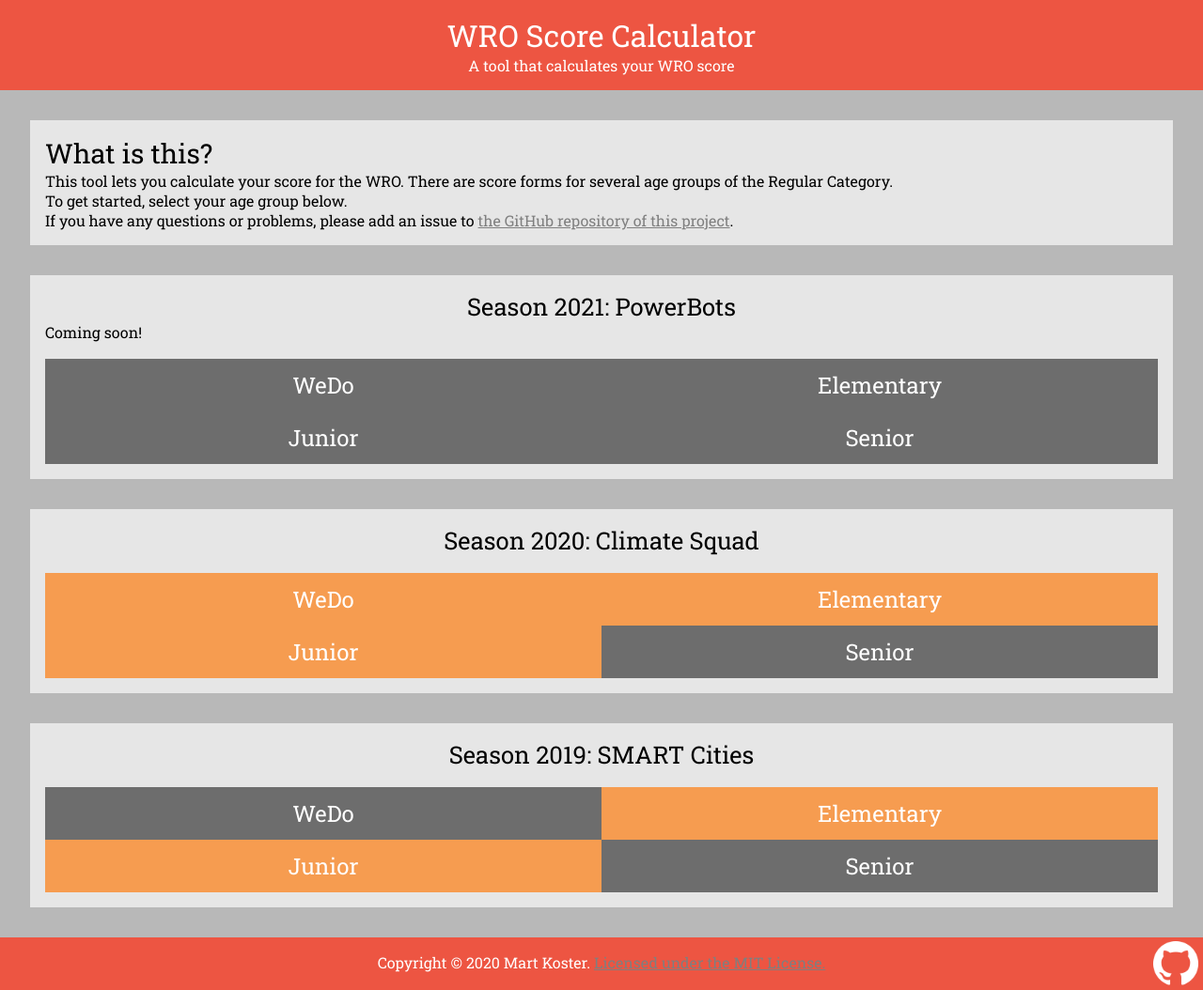
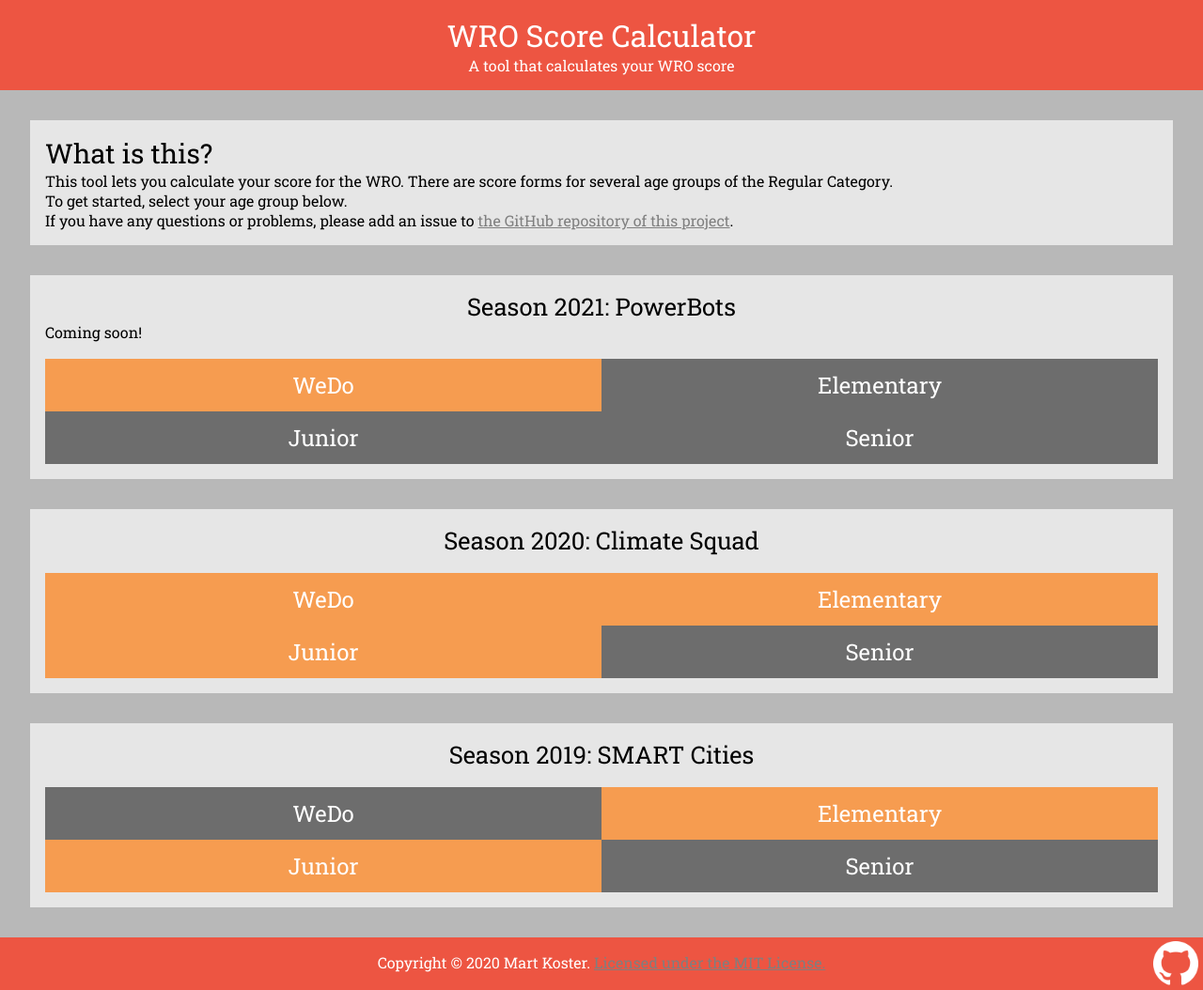
Before and after one commit to Akribes/WRO-Score-Calculator, a Jekyll site: the page built from index.html, in a window 1280 px wide and 1054 px high. Shown: the whole window at 94% size. Built offline with Jekyll 4.4.1, drawn with Linux system fonts in a browser that asks for light colours.

Commit message:
Link to WeDo score form of last year

```diff
--- a/index.html
+++ b/index.html
@@ -15,7 +15,7 @@
     <p>Coming soon!</p>
     <br />
     <div class="menu">
-        <a class="menu-button disabled" href="#">WeDo</a>
+        <a class="menu-button" href="{{ site.baseurl }}/2020/wedo.html">WeDo</a>
         <a class="menu-button disabled" href="#">Elementary</a>
         <a class="menu-button disabled" href="#">Junior</a>
         <a class="menu-button disabled" href="#">Senior</a>
```
